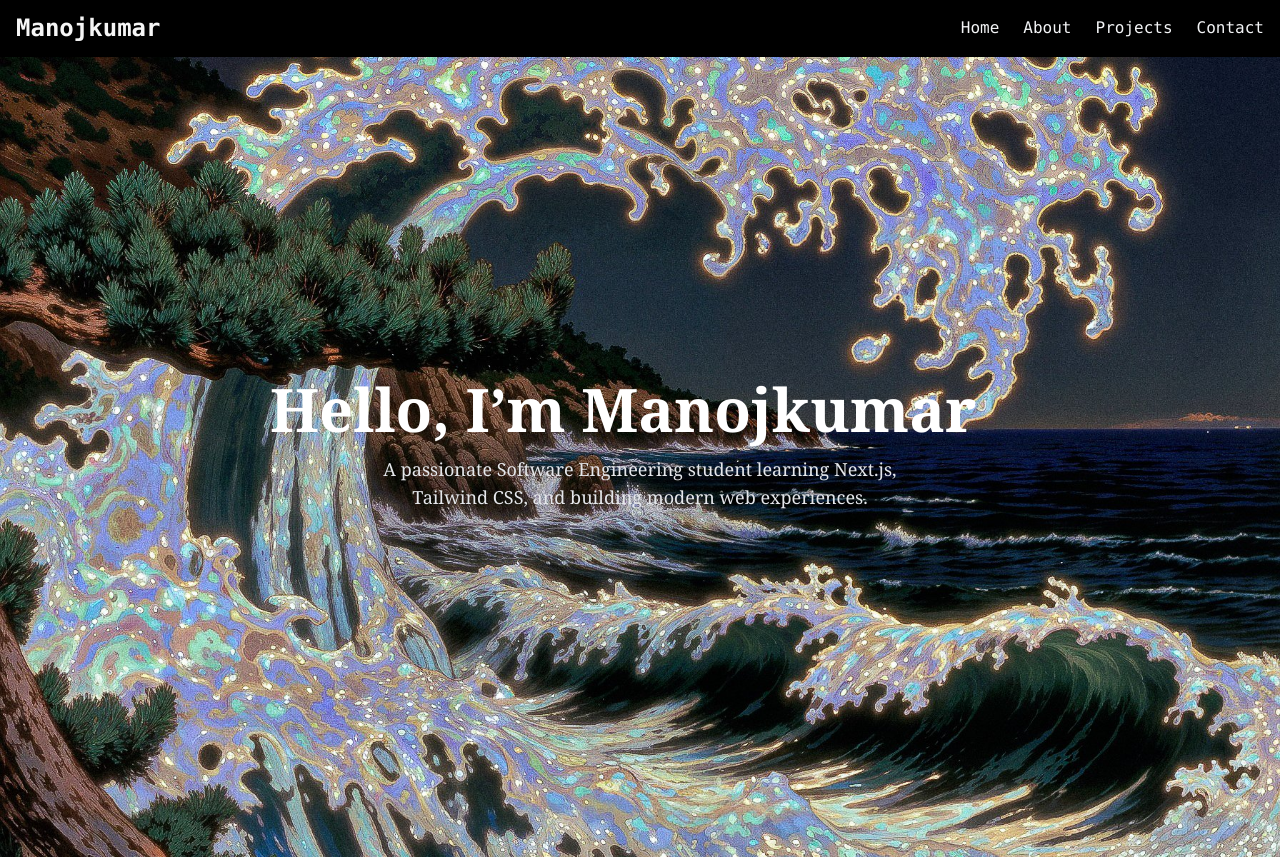
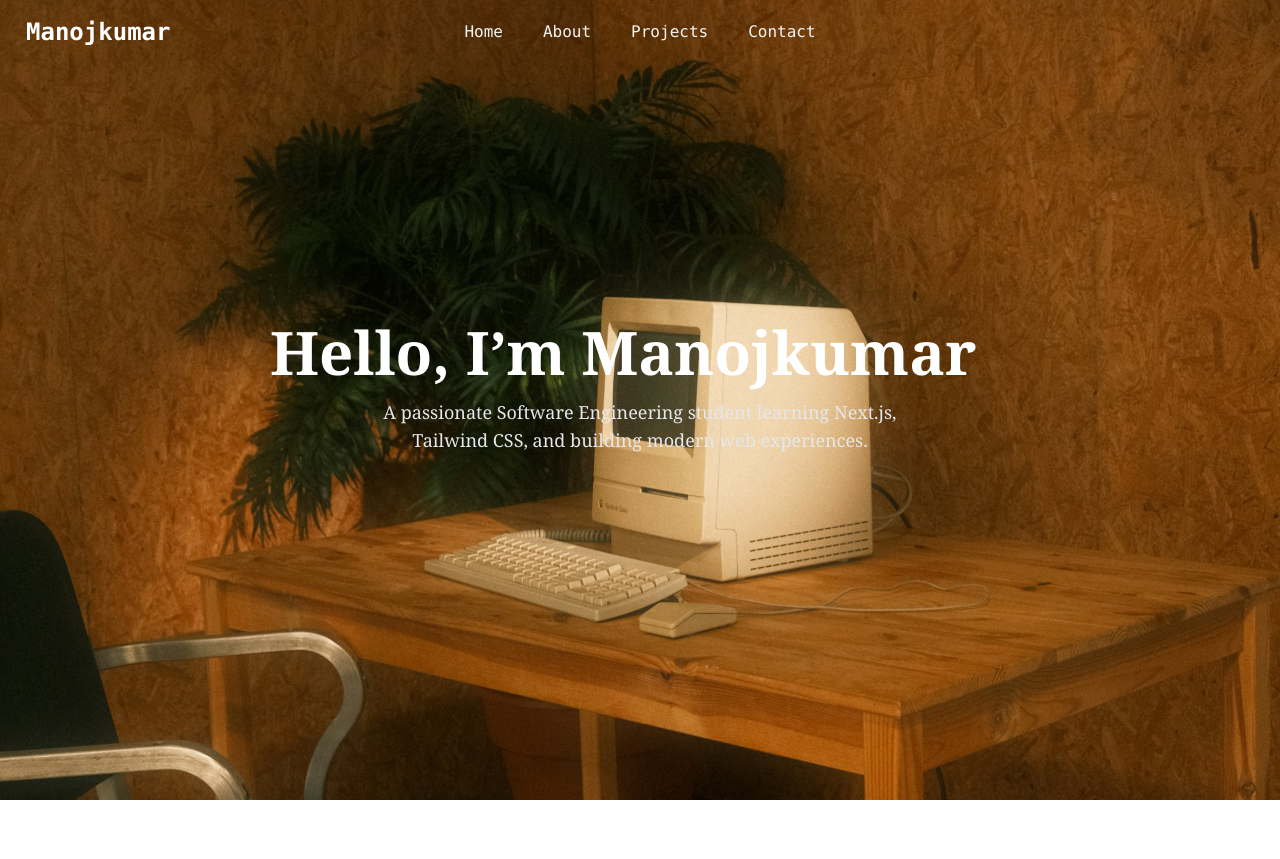
Before and after one commit to halfpastfive23/my-portfolio, a Next.js app: page / in a window 1280 px wide. Shown: the top 859 px of the page. Built offline with nearby package versions, Linux system fonts and the light colour scheme.

Commit message:
CleanUps

```diff
--- a/app/layout.tsx
+++ b/app/layout.tsx
@@ -1,12 +1,13 @@
 "use client";
 
-import { Geist, Geist_Mono } from "next/font/google";
+import { Geist, Geist_Mono,} from "next/font/google";
 import "./globals.css";
 import { useState, useEffect, ReactNode } from "react";
 
 const geistSans = Geist({
   variable: "--font-geist-sans",
   subsets: ["latin"],
+  display: 'swap',
 });
 
 const geistMono = Geist_Mono({
--- a/components/Hero.js
+++ b/components/Hero.js
@@ -7,7 +7,7 @@ export default function Hero() {
   return (
     <section
       className="relative z-10 min-h-screen flex items-center justify-center overflow-hidden bg-cover bg-center pt-14"
-      style={{ backgroundImage: "url('/HeroImage1.jpg')" }} // Replace with your image path
+      style={{ backgroundImage: "url('/HeroImage1.jpeg')" }}
     >
       {/* Content container */}
       <div className="relative z-10 max-w-4xl mx-auto px-4 flex flex-col items-center text-center">
--- a/components/Navbar.js
+++ b/components/Navbar.js
@@ -1,13 +1,18 @@
 export default function Navbar() {
   return (
-    <nav className="sticky top-0 z-50 border-[rgba(0,1,1,0.98)] backdrop-blur-md border-b bg-[rgb(0,0,0)]">
-      <div className="max-w-7xl mx-auto px-4 py-3 flex justify-between items-center">
-        <h1 className="text-2xl font-mono font-bold text-[#f6f6f6]">Manojkumar</h1>
-        <ul className="flex space-x-6 text-gray-100 font-medium">
-          <li className="hover:text-indigo-300 font-mono cursor-pointer">Home</li>
-          <li className="hover:text-indigo-300 font-mono cursor-pointer">About</li>
-          <li className="hover:text-indigo-300 font-mono cursor-pointer">Projects</li>
-          <li className="hover:text-indigo-300 font-mono cursor-pointer">Contact</li>
+    <nav className="fixed top-0 left-0 right-0 z-50 bg-transparent h-16 flex items-center font-mono">
+      {/* Logo fully left */}
+      <h1 className="text-2xl font-mono font-bold text-white ml-4 fixed left-2.5">
+        Manojkumar
+      </h1>
+
+      {/* Navigation menu container */}
+      <div className="max-w-7xl mx-auto flex flex-1 justify-center px-4">
+        <ul className="flex space-x-10 text-gray-100 font-medium font-mono">
+          <li className="hover:text-indigo-300 cursor-pointer">Home</li>
+          <li className="hover:text-indigo-300 cursor-pointer">About</li>
+          <li className="hover:text-indigo-300 cursor-pointer">Projects</li>
+          <li className="hover:text-indigo-300 cursor-pointer">Contact</li>
         </ul>
       </div>
     </nav>
--- a/tailwind.config.js
+++ b/tailwind.config.js
@@ -6,7 +6,12 @@ module.exports = {
     "./components/**/*.{js,ts,jsx,tsx}",
   ],
   theme: {
-    extend: {},
+    extend: {
+      fontFamily: {
+        sans: ['var(--font-geist-sans)', 'ui-sans-serif','system-ui'],
+        mono: ['var(--font-geist-mono)', 'ui-monospace'],
+      },
+    },
   },
   plugins: [],
 };
```
Also changed, not shown: public/HeroImage1.jpeg (added), public/HeroImage1.jpg (deleted).
